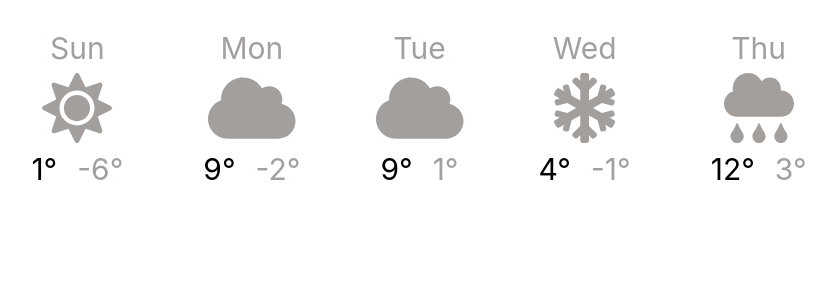
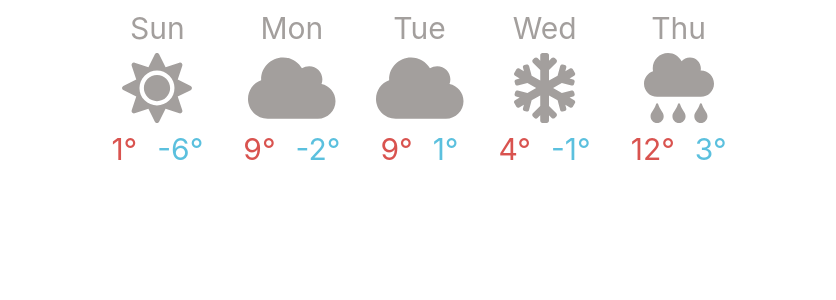
Before and after one commit to popaclctin/weather-app, a React (Create React App) app: page / in a window 1280 px wide. Shown: the top 300 px of the page, without its empty margins (221-1057 px from the left). Built offline with nearby package versions, Linux system fonts and the light colour scheme.

Commit message:
Change style

```diff
--- a/src/App.css
+++ b/src/App.css
@@ -10,7 +10,6 @@
   display: flex;
   flex-direction: column;
   align-items: center;
-  margin: 2rem;
 }
 
 .forecastIcon {
@@ -21,6 +20,10 @@
   margin: 0 1rem;
 }
 
-.temperature span:nth-of-type(1) {
-  color: black;
+.temperature span:first-child {
+  color: #d9534f;
 }
+
+.temperature span:last-child {
+  color: #5bc0de;
+}
```
